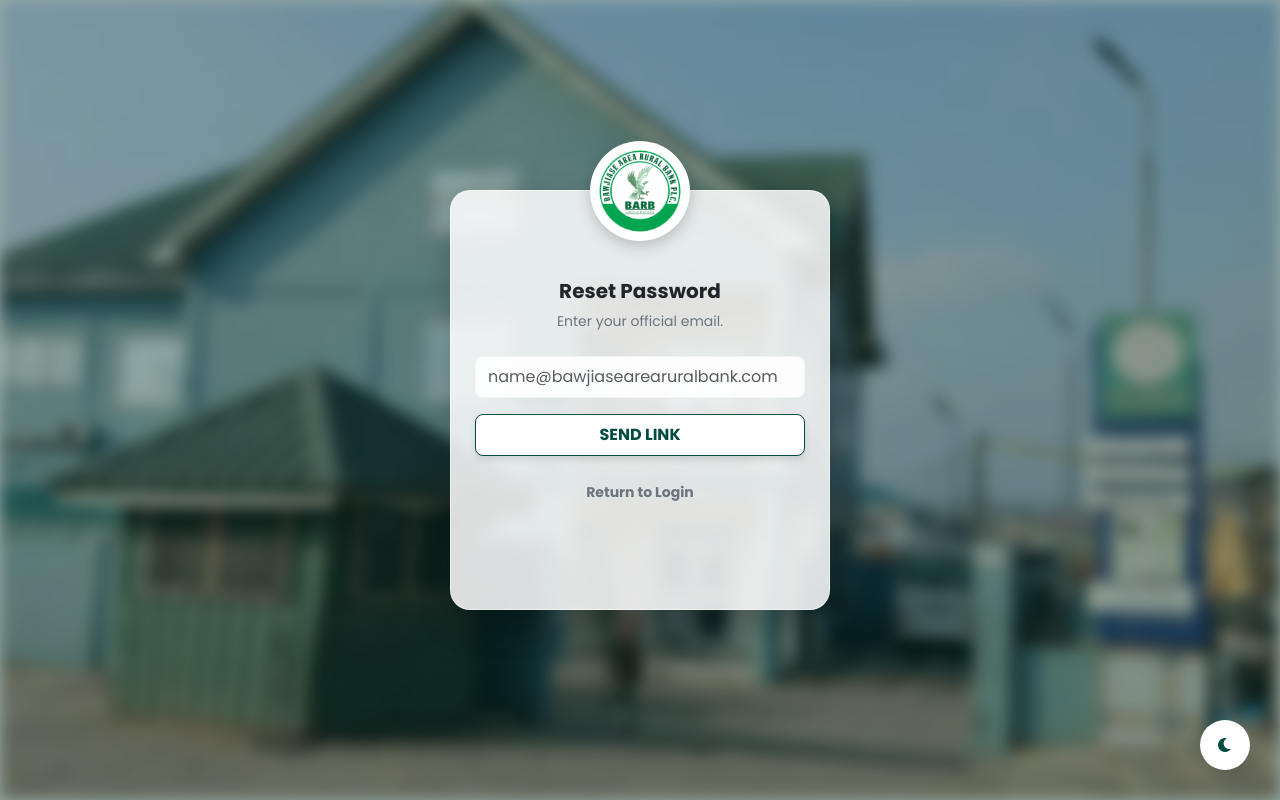
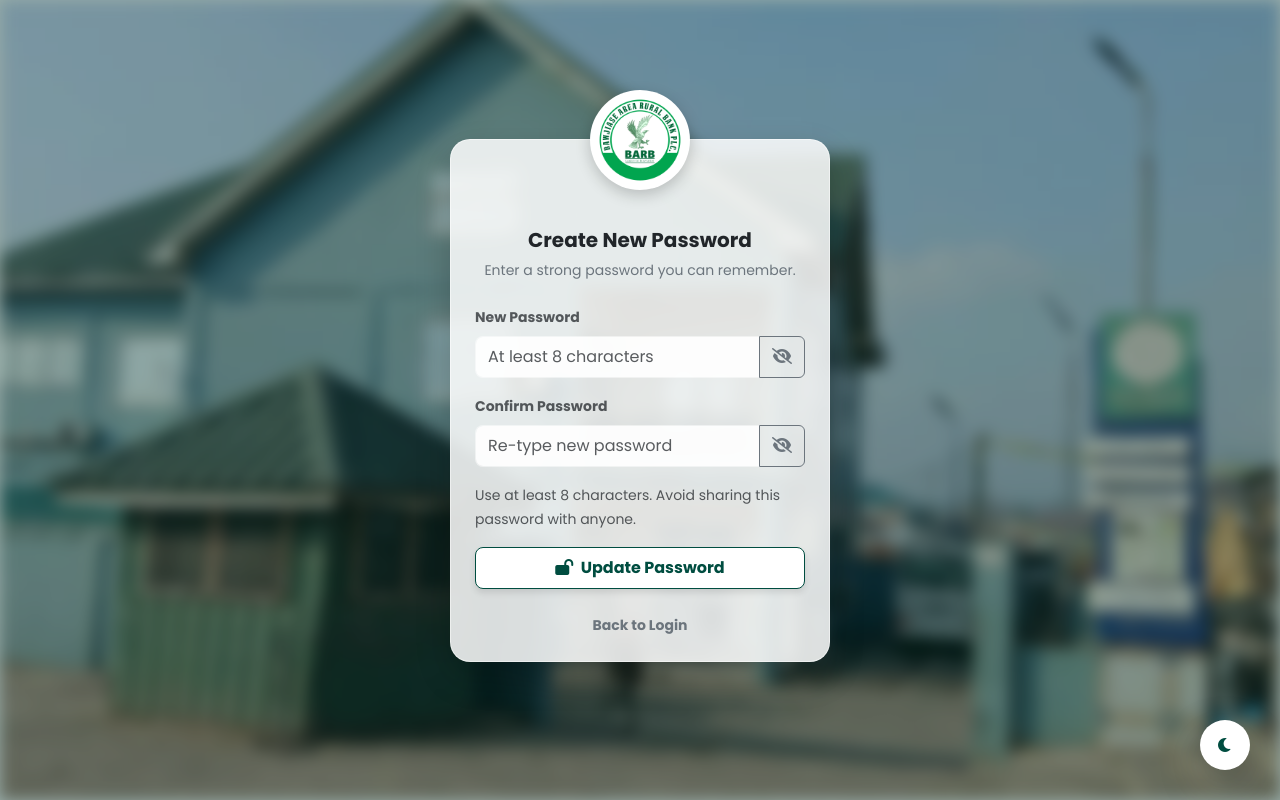
Before and after one commit to j1a2m3e4s58/bawjiase-staff-portal-v2, a Flask app: page /forgot-password in a window 1280 px wide. Run offline with Flask 3, Linux system fonts and the light colour scheme; some libraries are stand-ins or nearby versions.

Commit message:
Add secure password reset flow with email verification

```diff
--- a/templates/forgot_password.html
+++ b/templates/forgot_password.html
@@ -3,65 +3,94 @@
 {% block content %}
 <div class="container d-flex justify-content-center align-items-center min-vh-100 py-4 px-2">
     <div class="card glass-card p-4 text-center position-relative"
-         style="width: 100%; max-width: 380px; min-height: 420px;">
+         style="width: 100%; max-width: 380px; min-height: 440px;">
 
+        <!-- Logo Badge -->
         <div class="logo-badge">
             <img src="{{ url_for('static', filename='img/barb_logo.png') }}" alt="BARB Logo">
         </div>
 
-        {% if not reset_sent %}
-        <!-- STEP 1: ENTER EMAIL -->
-        <div id="resetForm" class="mt-5 pt-3">
-            <h5 class="mb-2 fw-bold text-dark">Reset Password</h5>
+        <div class="mt-5 pt-3">
+            <h5 class="mb-2 fw-bold text-dark">Create New Password</h5>
             <p class="text-secondary small mb-4">
-                Enter your official email.
+                Enter a strong password you can remember.
             </p>
 
-            <form method="POST" action="{{ url_for('forgot_password') }}">
+            <form method="POST" action="{{ url_for('reset_password', token=token) }}">
+                <!-- New Password -->
                 <div class="mb-3 text-start">
-                    <input type="email"
-                           name="email"
-                           class="form-control py-2"
-                           placeholder="name@bawjiasearearuralbank.com"
-                           required>
+                    <label class="form-label small fw-bold text-muted">New Password</label>
+                    <div class="input-group">
+                        <input type="password"
+                               name="password"
+                               id="passwordField"
+                               class="form-control py-2"
+                               placeholder="At least 8 characters"
+                               required>
+                        <button class="btn btn-outline-secondary"
+                                type="button"
+                                onclick="togglePassword('passwordField', 'eyeIcon1')">
+                            <i id="eyeIcon1" class="fas fa-eye-slash"></i>
+                        </button>
+                    </div>
                 </div>
+
+                <!-- Confirm Password -->
+                <div class="mb-3 text-start">
+                    <label class="form-label small fw-bold text-muted">Confirm Password</label>
+                    <div class="input-group">
+                        <input type="password"
+                               name="confirm_password"
+                               id="confirmPasswordField"
+                               class="form-control py-2"
+                               placeholder="Re-type new password"
+                               required>
+                        <button class="btn btn-outline-secondary"
+                                type="button"
+                                onclick="togglePassword('confirmPasswordField', 'eyeIcon2')">
+                            <i id="eyeIcon2" class="fas fa-eye-slash"></i>
+                        </button>
+                    </div>
+                </div>
+
+                <div class="mb-2 text-start">
+                    <small class="text-muted">
+                        Use at least 8 characters. Avoid sharing this password with anyone.
+                    </small>
+                </div>
+
                 <button type="submit"
-                        class="btn btn-success w-100 fw-bold py-2">
-                    SEND LINK
+                        class="btn btn-success w-100 fw-bold py-2 mt-2">
+                    <i class="fas fa-lock-open me-1"></i> Update Password
                 </button>
             </form>
 
             <div class="mt-4">
                 <a href="{{ url_for('login') }}"
                    class="small text-secondary fw-bold">
-                    Return to Login
-                </a>
-            </div>
-        </div>
-        {% else %}
-        <!-- STEP 2: SUCCESS STATE AFTER SUBMIT -->
-        <div id="successMessage"
-             class="d-flex flex-column align-items-center justify-content-center h-100 mt-4">
-            <div class="bg-success text-white rounded-circle d-inline-flex align-items-center justify-content-center animate-bounce mb-3"
-                 style="width: 80px; height: 80px;">
-                <i class="fas fa-check fa-3x"></i>
-            </div>
-
-            <h4 class="text-success fw-bold">Email Sent!</h4>
-            <p class="text-dark small mt-2 text-center">
-                If the email exists in our records,<br>
-                a secure reset link has been sent.
-            </p>
-
-            <div class="mt-4 w-100">
-                <a href="{{ url_for('login') }}"
-                   class="btn btn-outline-success w-100 fw-bold">
                     Back to Login
                 </a>
             </div>
         </div>
-        {% endif %}
 
     </div>
 </div>
+
+<script>
+    function togglePassword(inputId, iconId) {
+        const input = document.getElementById(inputId);
+        const icon = document.getElementById(iconId);
+        if (!input || !icon) return;
+
+        if (input.type === "password") {
+            input.type = "text";
+            icon.classList.remove("fa-eye-slash");
+            icon.classList.add("fa-eye");
+        } else {
+            input.type = "password";
+            icon.classList.remove("fa-eye");
+            icon.classList.add("fa-eye-slash");
+        }
+    }
+</script>
 {% endblock %}
```
